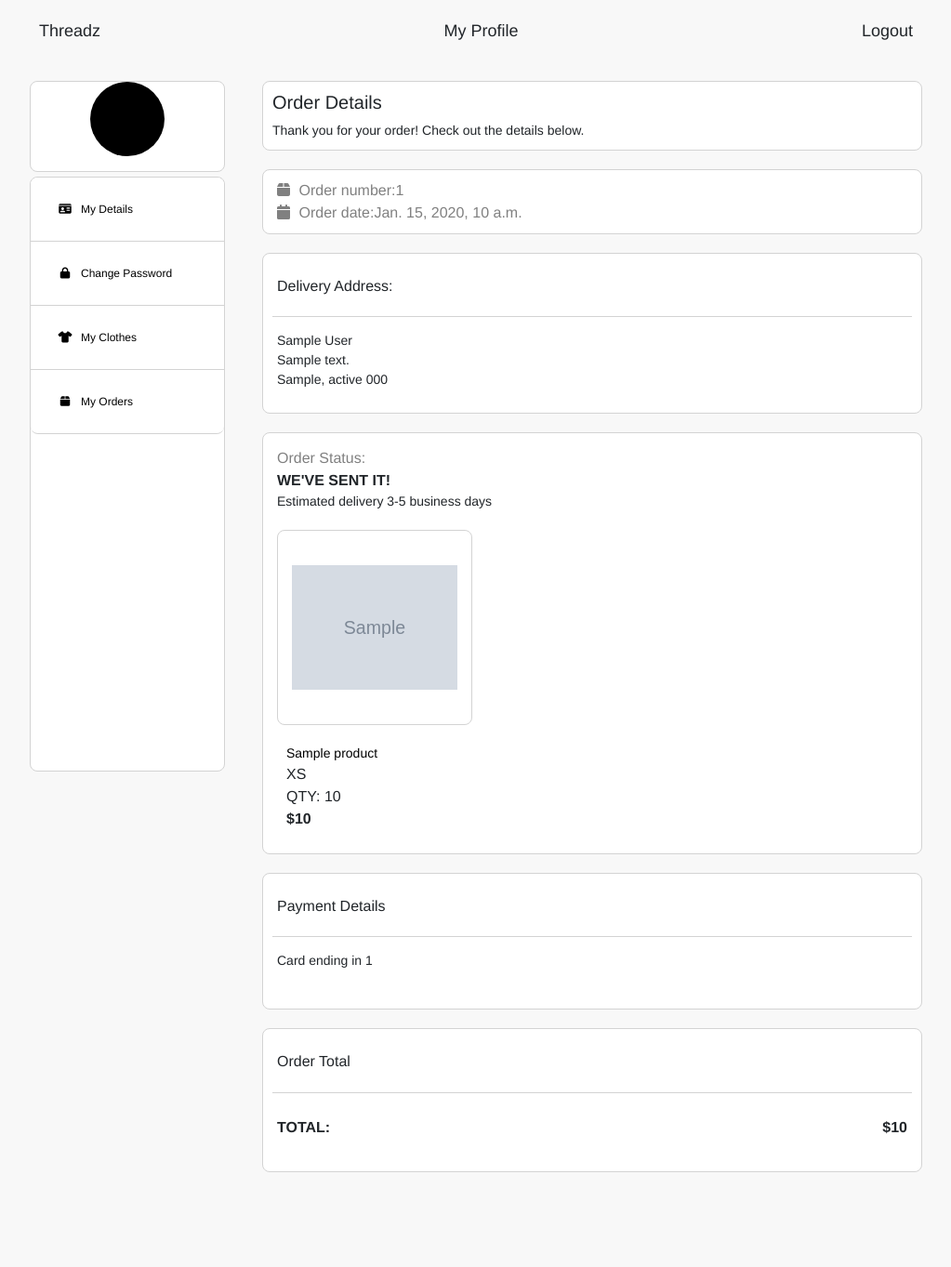
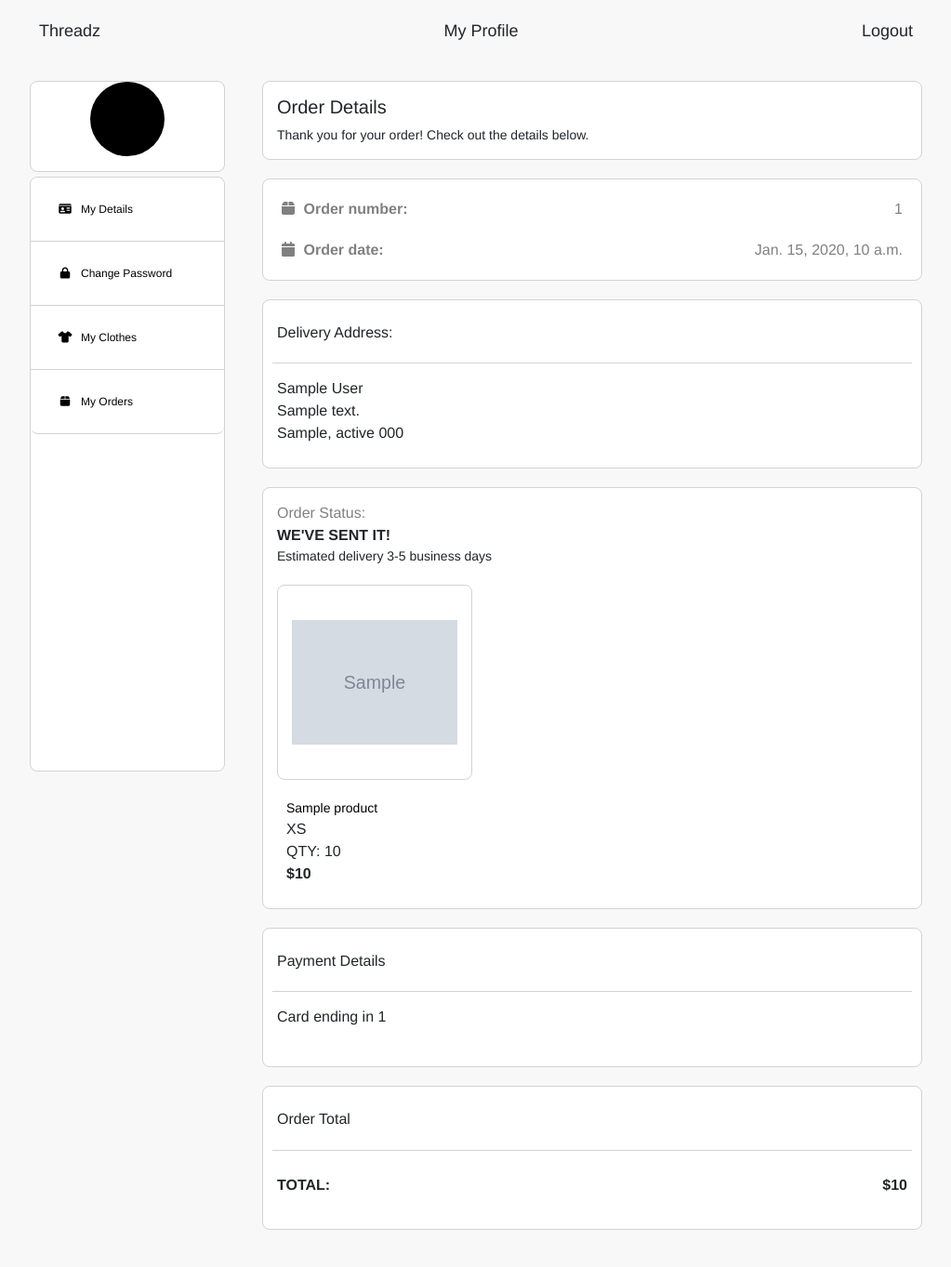
Before and after one commit to NickG35/Threadz, a Django app: page /orders/order_details/1 in a window 1280 px wide. Shown: the whole page at 93% size, without its empty margins (128-1151 px from the left). Before the commit the page ends 1261 px from the top, so only its background shows below. Run offline with Django 5.2, Linux system fonts and the light colour scheme; tables that the repository leaves empty hold one stand-in row (values such as "Sample post"); grey boxes marked "Sample" are stand-in pictures; parts of the project's set-up code (start-up, migrations or seed data) failed here and were passed over; some libraries are stand-ins or nearby versions.

Commit message:
adjusted order detail spacing

```diff
--- a/users/static/users/styles.css
+++ b/users/static/users/styles.css
@@ -37,6 +37,10 @@ body{
 .right-align, .center-align {
     width: 100%;
     padding: 10px 5px;
+}
+
+.right-align {
+    text-align: right;
 }
 
 .sub-price {
@@ -154,10 +158,6 @@ body{
     padding: 15px;
 }
 
-#order-icon {
-    margin: 0px 5px;
-}
-
 .product_name {
     overflow: hidden;
     text-overflow: ellipsis;
@@ -271,6 +271,18 @@ body{
 
 .orderDetail {
     align-items: center;
+    display: flex;
+    justify-content: space-between;
+    padding: 10px;
+}
+
+.left-detail {
+    font-weight: bold;
+}
+
+.orderDetail span {
+    margin: 0;
+    line-height: 1;
 }
 
 .tab-detail {
@@ -278,6 +290,13 @@ body{
     justify-self: center;
     align-items: center;
 }
+
+#column-detail {
+    justify-content: center;
+    justify-self: center;
+    padding: 5px;
+}
+
 
 .tabDetail {
     display: flex;
@@ -304,7 +323,6 @@ body{
     border-top: 1px solid lightgray;
     text-align: left;
     padding: 20px 0px;
-    font-size: 14px;
 }
 
 #padDetail {
@@ -330,6 +348,10 @@ body{
 
 #order-info {
     font-size: 14px;
+}
+
+#order-icon {
+    margin-right: 5px;
 }
 
 #paddedRow {
@@ -502,6 +524,14 @@ body{
         display: flex;
     }
 
+    #column-detail {
+        display: flex;
+        flex-direction: column;
+        text-align: left;
+        justify-content: left;
+        justify-self: left;
+    }
+
     #tab-icon {
         display: block;
     }
```
